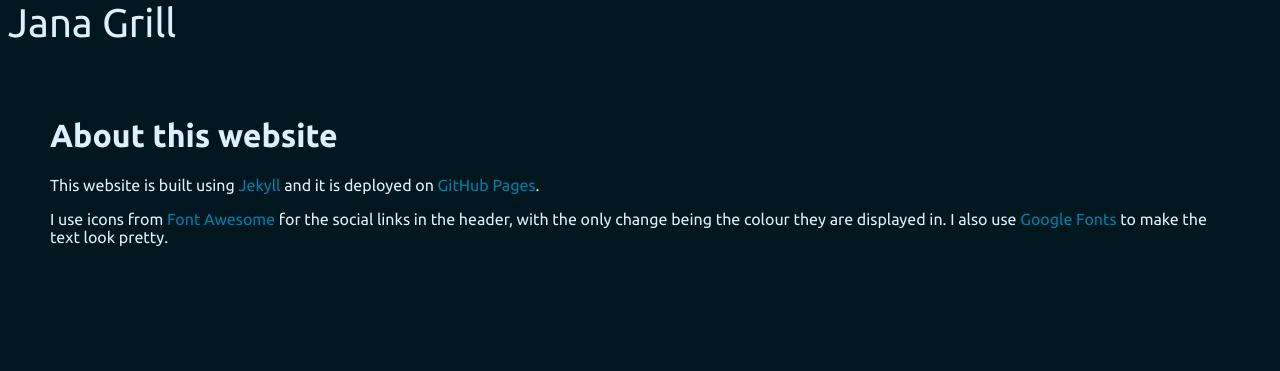
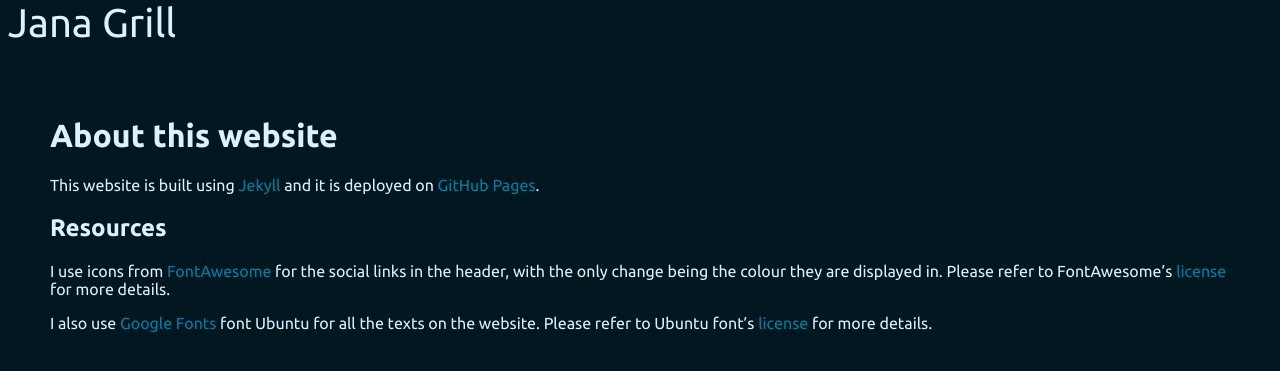
Before and after one commit to janagrill/janagrill.github.io, a Jekyll site: the page built from about.markdown, in a window 1280 px wide. Shown: the top 371 px of the page. Built offline with Jekyll 4.4.1, drawn with Linux system fonts in a browser that asks for light colours.

Commit message:
Add license links

```diff
--- a/about.markdown
+++ b/about.markdown
@@ -6,4 +6,7 @@ title: About
 # About this website
 This website is built using [Jekyll](https://jekyllrb.com/) and it is deployed on [GitHub Pages](https://pages.github.com/).
 
-I use icons from [Font Awesome](https://fontawesome.com/license) for the social links in the header, with the only change being the colour they are displayed in. I also use [Google Fonts](https://fonts.google.com/) to make the text look pretty.
+## Resources
+I use icons from [FontAwesome](https://fontawesome.com/) for the social links in the header, with the only change being the colour they are displayed in. Please refer to FontAwesome's [license](https://fontawesome.com/license) for more details.
+
+I also use [Google Fonts](https://fonts.google.com/) font Ubuntu for all the texts on the website. Please refer to Ubuntu font's [license](https://github.com/janagrill/janagrill.github.io/blob/master/fonts/UFL.txt) for more details.
```
